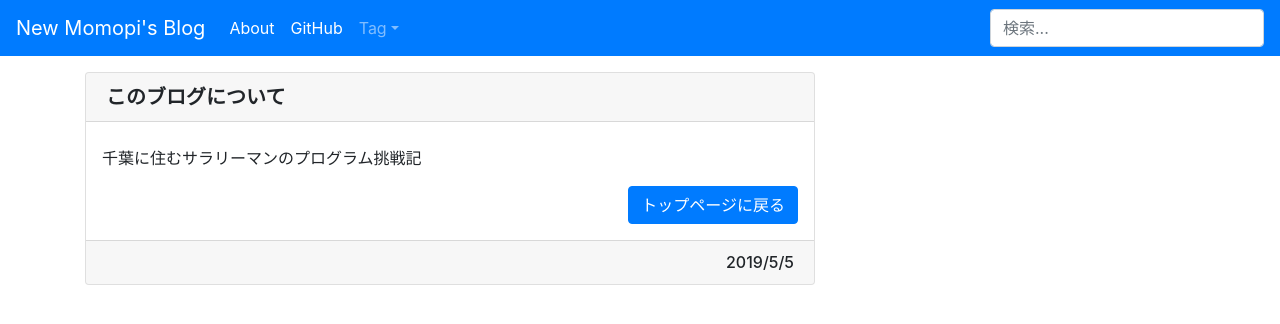
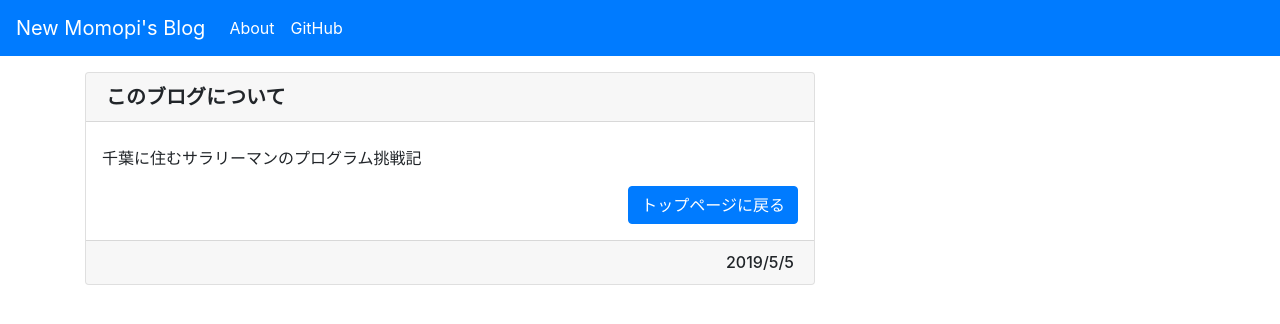
Before and after one commit to type89/new_djangogirl, a Django app: page /about/ in a window 1280 px wide. Shown: the top 324 px of the page. Run offline with Django 3.2, Linux system fonts and the light colour scheme; some libraries are stand-ins or nearby versions.

Commit message:
ひとまずpost_listにプルダウンを表示

```diff
--- a/blog/templates/blog/base.html
+++ b/blog/templates/blog/base.html
@@ -27,18 +27,8 @@
             <li class="nav-item active">
               <a class="nav-link" href="https://github.com/type89">GitHub<span class="sr-only">(現位置)</span></a>
             </li>
-            <li class="nav-item dropdown">
-              <a class="nav-link dropdown-toggle" href="#" id="dropdown" data-toggle="dropdown" aria-haspopup="true" aria-expanded="false">Tag</a>
-              <div class="dropdown-menu" aria-labelledby="dropdown">
-                {% for tagitem in taglist %}
-                  <a class="dropdown-item" href="/tag/">{{ tagitem }}</a>
-                {% endfor %}
               </div>
-            </li>
           </ul>
-          <form class="form-inline my-2 my-md-0">
-            <input class="form-control" type="search" placeholder="検索..." aria-label="検索...">
-          </form>
         </div>
       </nav>
       </nav>
--- a/blog/templates/blog/views.py
+++ b/blog/templates/blog/views.py
@@ -5,13 +5,12 @@ from .forms import PostForm
 from taggit.models import Tag
 #from .forms import SearchForm
 
-
 def post_list(request):
     posts = Post.objects.filter(published_date__lte=timezone.now()).order_by('-published_date')
     taglist = Tag.objects.all()
     for tagitem in taglist:
         print("tagitem --> " + str(tagitem))
-    return render(request, 'blog/post_list.html', {'posts': posts})
+    return render(request, 'blog/post_list.html', {'posts': posts, 'taglist': taglist})
 
 def post_detail(request, pk):
     post = get_object_or_404(Post, pk=pk)
--- a/blog/urls.py
+++ b/blog/urls.py
@@ -3,8 +3,8 @@ from . import views
 #from django.conf.urls import url, include
 
 urlpatterns = [
-    path('', views.tag_list, name='base'),
-    path('list/', views.post_list, name='post_list'),
+    #path('base/', views.tag_list, name='base'),
+    path('', views.post_list, name='post_list'),
     #url(r'^tag/(?P[-w]+)/$', views.post_list, name='post_list_by_tag'),
     #path('tag/(?P[-w]+)/', views.post_list, name='post_list_by_tag'),
     path('about/', views.about, name='about'),
--- a/blog/views.py
+++ b/blog/views.py
@@ -5,16 +5,12 @@ from .forms import PostForm
 from taggit.models import Tag
 #from .forms import SearchForm
 
-
-def tag_list(request):
-    taglist = Tag.objects.all()
-    for tagitem in taglist:
-        print("tagitem --> " + str(tagitem))
-    return render(request, 'blog/base.html',  {'taglist': taglist})
-
 def post_list(request):
     posts = Post.objects.filter(published_date__lte=timezone.now()).order_by('-published_date')
-    return render(request, 'blog/post_list.html', {'posts': posts})
+    taglist = Tag.objects.all()
+    for tag in taglist:
+        print(tag)
+    return render(request, 'blog/post_list.html', {'posts': posts, 'taglist': taglist})
 
 def post_detail(request, pk):
     post = get_object_or_404(Post, pk=pk)
```
Also changed, not shown: blog/templates/blog/post_list.html (+14 -0 lines).
